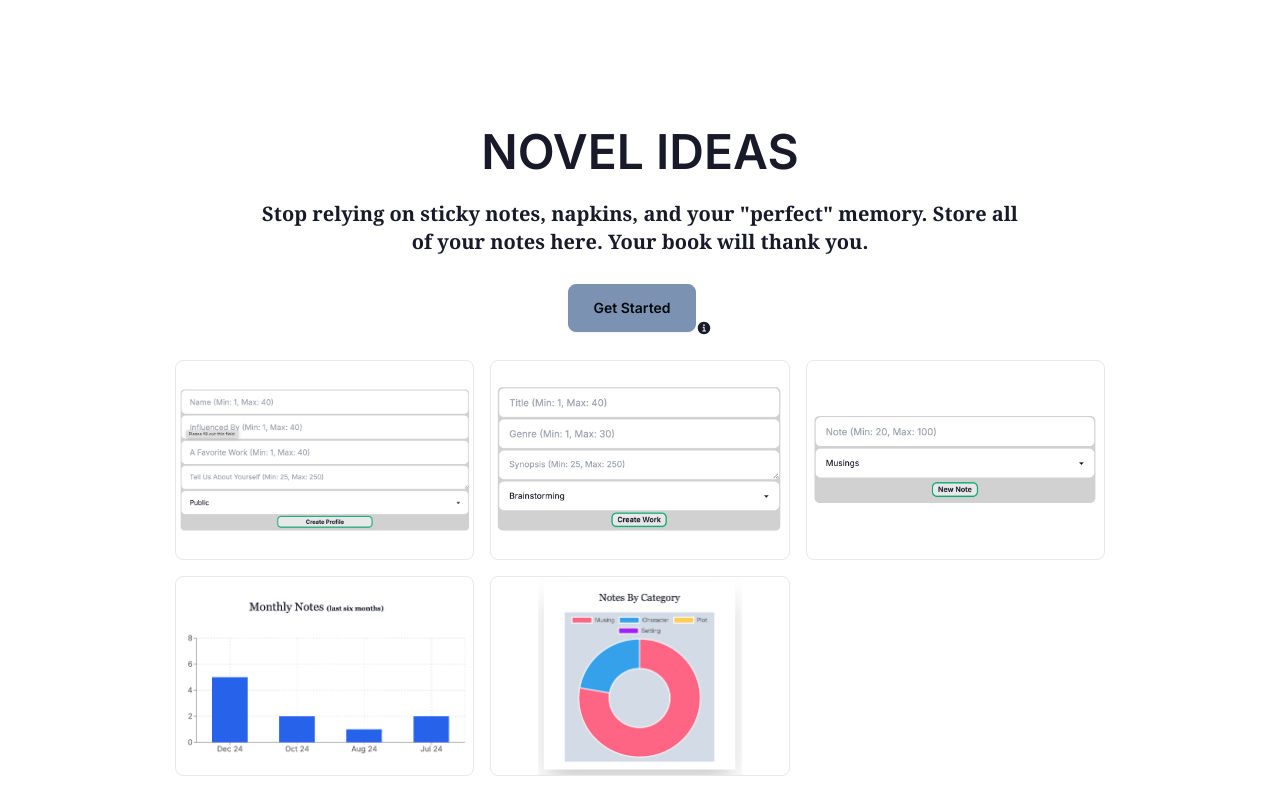
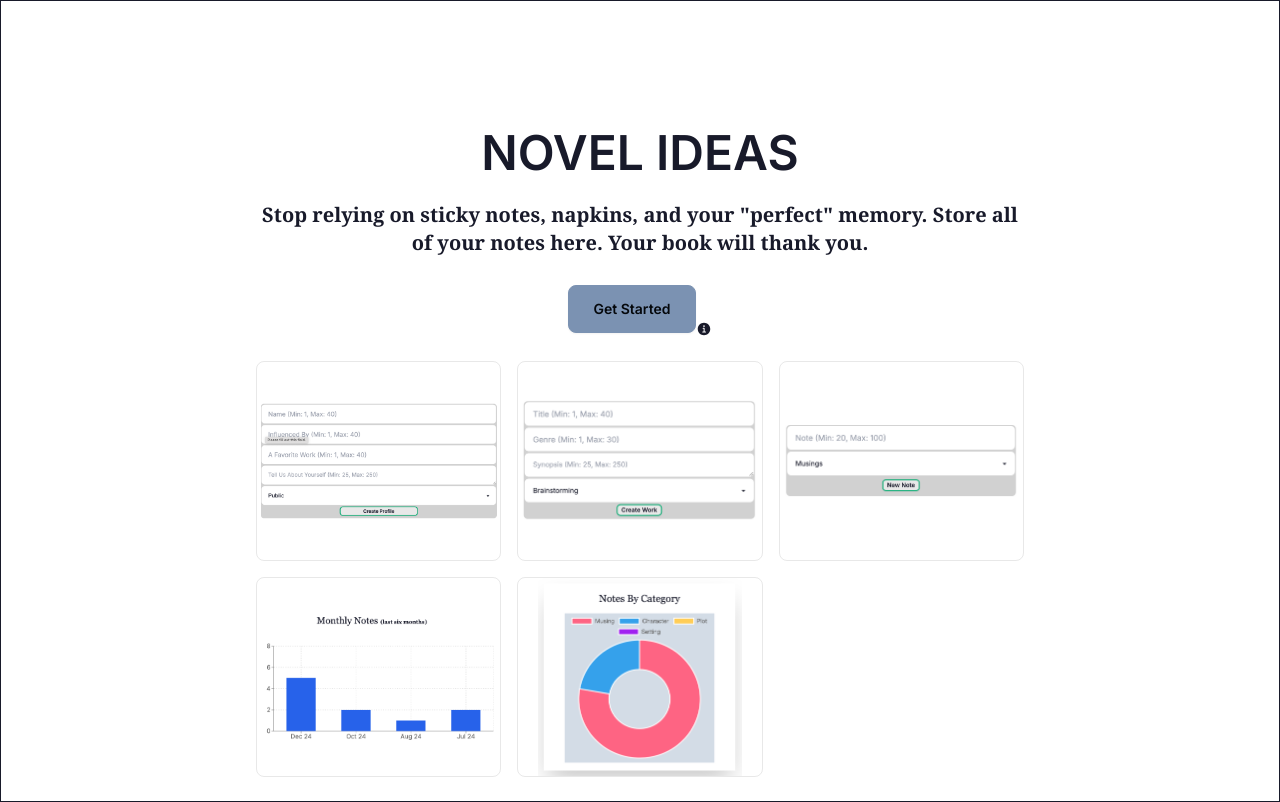
Before and after one commit to mmaustin/project-fb, a Next.js app in the folder fb/: page / in a window 1280 px wide. Built offline with nearby package versions, Linux system fonts and the light colour scheme.

Commit message:
Changes to try and fix various layout issues

```diff
--- a/fb/app/layout.js
+++ b/fb/app/layout.js
@@ -13,8 +13,8 @@ export const metadata = {
 export default function RootLayout({ children }) {
   return (
     <ClerkProvider>
-      <html lang="en">
-        <body className={inter.className}>
+      <html className='border' lang="en">
+        <body className={`${inter.className}`}>
           <Providers>{children}</Providers>
         </body>
       </html>
--- a/fb/app/page.js
+++ b/fb/app/page.js
@@ -6,15 +6,15 @@ import { IoInformationCircle } from "react-icons/io5";
 
 const HomePage = () => {
 
-
+  //mx-5 w-full flex flex-col justify-center items-center
   return (
-    <div className="mx-5 flex flex-col justify-center items-center">
+    <div className="w-full flex flex-col justify-center items-center">
       {/* <div className="my-10 w-full flex justify-center items-center">
         <div className="w-full flex justify-between items-center">
           <ThemeToggle />
         </div>
       </div> */}
-      <div className="mt-32 flex justify-center items-center">
+      <div className="mt-32 mx-5 flex flex-col justify-center items-center">
         <div className="max-w-3xl flex flex-col justify-center items-center">
           <div className="text-3xl md:text-5xl font-semibold uppercase text-center">
             Novel Ideas
@@ -26,9 +26,11 @@ const HomePage = () => {
               <IoInformationCircle className="m-0" />
             </div>
           </div>
+          <div className="">
+            <ImageContainer />
+          </div>
         </div>
       </div>
-      <ImageContainer />
     </div>
   )
 }
--- a/fb/components/ImageContainer.jsx
+++ b/fb/components/ImageContainer.jsx
@@ -11,7 +11,7 @@ import categoryNotes from "@/public/category-notes.png"
 const ImageContainer = () => {
 
   return (
-    <div className="my-6 grid gap-4 sm:grid-cols-2 lg:grid-cols-3 w-3/4">
+    <div className="my-6 grid gap-4 sm:grid-cols-2 lg:grid-cols-3 w-full">
       <Image
         className="h-[200px] w-[300px] object-contain border border-base-300/50 hover:border-neutral-800 rounded-lg"
         src={profileForm}
```
